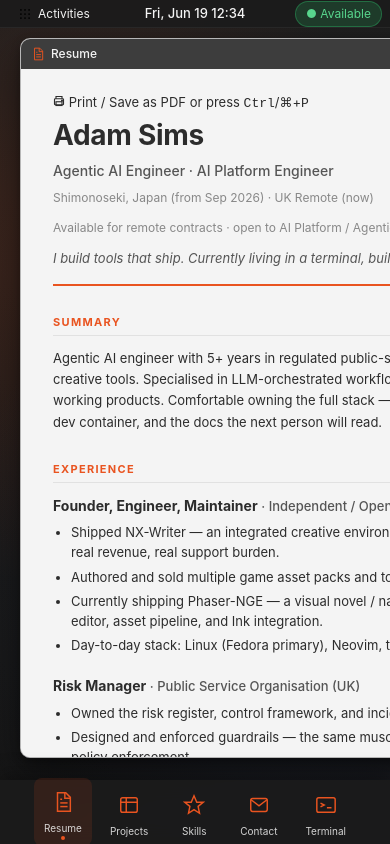
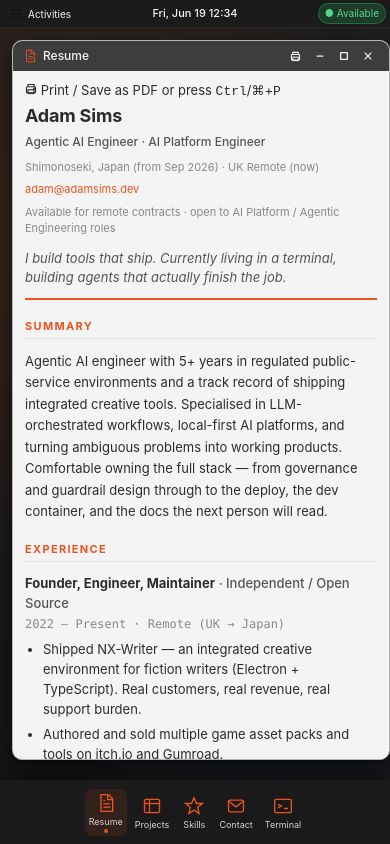
Before and after one commit to adam85sims/adamsimsDOTdev, a plain HTML site: page index.html in a window 390 px wide. Drawn offline with Linux system fonts and the light colour scheme.

Commit message:
feat: add responsive CSS layout, viewport-constrained window sizing, and GitHub Pages deployment workflow

```diff
--- /dev/null
+++ b/css/responsive.css
@@ -0,0 +1,95 @@
+/* Mobile / small-screen responsive overrides.
+   Cap window sizes to viewport so overlays fit on the screen,
+   tighten content padding, and shrink chrome. */
+
+@media (max-width: 820px) {
+  /* ---- Windows: never overflow the viewport ---- */
+  .window {
+    max-width: calc(100vw - 12px);
+    max-height: calc(100vh - var(--topbar-h) - var(--dock-h) - 12px);
+    min-width: 240px;
+  }
+
+  /* ---- Resume app ---- */
+  .resume { padding: 14px 16px; }
+  .resume-name { font-size: 20px; }
+  .resume-title { font-size: 12px; }
+  .resume-meta { gap: 6px 12px; font-size: 11px; }
+  .resume-section { margin: 18px 0; }
+  .exp-head { flex-direction: column; align-items: flex-start; gap: 2px; }
+  .exp-role { font-size: 13px; }
+  .skill-grid { grid-template-columns: 1fr; }
+
+  /* ---- Projects app ---- */
+  .projects {
+    padding: 10px;
+    grid-template-columns: 1fr;
+  }
+  .project-card { padding: 10px 12px; }
+  .project-head { flex-direction: column; gap: 4px; }
+  .project-name { font-size: 14px; }
+
+  /* ---- Skills app ---- */
+  .skills {
+    padding: 10px;
+    grid-template-columns: 1fr;
+  }
+  .skill-card { padding: 10px; }
+
+  /* ---- About app ---- */
+  .about { padding: 14px 16px; }
+  .about h2 { font-size: 18px; }
+
+  /* ---- Contact app ---- */
+  .contact { padding: 14px 16px; }
+  .contact-row { grid-template-columns: 1fr; gap: 2px; padding: 8px 0; }
+  .contact-label { font-size: 10px; }
+
+  /* ---- Terminal ---- */
+  .terminal { font-size: 12px; }
+  .terminal-output { padding: 8px 10px; }
+  .terminal-input-line { padding: 0 10px 10px; }
+
+  /* ---- Dock: compact ---- */
+  .dock { gap: 4px; padding: 4px 6px; }
+  .dock-item { min-width: 40px; padding: 4px 6px; }
+  .dock-item-icon { width: 26px; height: 26px; }
+  .dock-item-icon svg { width: 20px; height: 20px; }
+  .dock-item-label { font-size: 9px; }
+
+  /* ---- Top bar: compact ---- */
+  .topbar { padding: 0 4px; }
+  .topbar-center { font-size: 11px; }
+  .topbar-pill { font-size: 10px; padding: 2px 6px; }
+  .topbar-activities { font-size: 10px; padding: 2px 6px; }
+  .topbar-activities svg { width: 12px; height: 12px; }
+
+  /* ---- Desktop icons: compact ---- */
+  .desktop-icons {
+    grid-template-columns: repeat(auto-fill, 68px);
+    grid-auto-rows: 74px;
+    gap: 4px;
+    padding: 8px;
+  }
+  .desktop-icon { padding: 4px 2px; }
+  .desktop-icon-img { width: 36px; height: 36px; }
+  .desktop-icon-img svg { width: 18px; height: 18px; }
+  .desktop-icon-label { font-size: 9px; max-width: 64px; }
+}
+
+@media (max-width: 480px) {
+  /* Very narrow screens: reduce min-height on windows */
+  .window { min-height: 140px; }
+
+  /* Even tighter content */
+  .resume { padding: 10px 12px; }
+  .resume-name { font-size: 18px; }
+  .resume-header { padding-bottom: 10px; margin-bottom: 16px; }
+
+  .projects { padding: 8px; }
+  .about { padding: 10px 12px; }
+  .contact { padding: 10px 12px; }
+
+  .dock-item { min-width: 34px; padding: 3px 4px; }
+  .dock-item-icon { width: 22px; height: 22px; }
+}
--- a/js/bundle.css
+++ b/js/bundle.css
@@ -974,3 +974,100 @@
     font-size: 10px;
   }
 }
+
+/* ========== responsive.css ========== */
+/* Mobile / small-screen responsive overrides.
+   Cap window sizes to viewport so overlays fit on the screen,
+   tighten content padding, and shrink chrome. */
+
+@media (max-width: 820px) {
+  /* ---- Windows: never overflow the viewport ---- */
+  .window {
+    max-width: calc(100vw - 12px);
+    max-height: calc(100vh - var(--topbar-h) - var(--dock-h) - 12px);
+    min-width: 240px;
+  }
+
+  /* ---- Resume app ---- */
+  .resume { padding: 14px 16px; }
+  .resume-name { font-size: 20px; }
+  .resume-title { font-size: 12px; }
+  .resume-meta { gap: 6px 12px; font-size: 11px; }
+  .resume-section { margin: 18px 0; }
+  .exp-head { flex-direction: column; align-items: flex-start; gap: 2px; }
+  .exp-role { font-size: 13px; }
+  .skill-grid { grid-template-columns: 1fr; }
+
+  /* ---- Projects app ---- */
+  .projects {
+    padding: 10px;
+    grid-template-columns: 1fr;
+  }
+  .project-card { padding: 10px 12px; }
+  .project-head { flex-direction: column; gap: 4px; }
+  .project-name { font-size: 14px; }
+
+  /* ---- Skills app ---- */
+  .skills {
+    padding: 10px;
+    grid-template-columns: 1fr;
+  }
+  .skill-card { padding: 10px; }
+
+  /* ---- About app ---- */
+  .about { padding: 14px 16px; }
+  .about h2 { font-size: 18px; }
+
+  /* ---- Contact app ---- */
+  .contact { padding: 14px 16px; }
+  .contact-row { grid-template-columns: 1fr; gap: 2px; padding: 8px 0; }
+  .contact-label { font-size: 10px; }
+
+  /* ---- Terminal ---- */
+  .terminal { font-size: 12px; }
+  .terminal-output { padding: 8px 10px; }
+  .terminal-input-line { padding: 0 10px 10px; }
+
+  /* ---- Dock: compact ---- */
+  .dock { gap: 4px; padding: 4px 6px; }
+  .dock-item { min-width: 40px; padding: 4px 6px; }
+  .dock-item-icon { width: 26px; height: 26px; }
+  .dock-item-icon svg { width: 20px; height: 20px; }
+  .dock-item-label { font-size: 9px; }
+
+  /* ---- Top bar: compact ---- */
+  .topbar { padding: 0 4px; }
+  .topbar-center { font-size: 11px; }
+  .topbar-pill { font-size: 10px; padding: 2px 6px; }
+  .topbar-activities { font-size: 10px; padding: 2px 6px; }
+  .topbar-activities svg { width: 12px; height: 12px; }
+
+  /* ---- Desktop icons: compact ---- */
+  .desktop-icons {
+    grid-template-columns: repeat(auto-fill, 68px);
+    grid-auto-rows: 74px;
+    gap: 4px;
+    padding: 8px;
+  }
+  .desktop-icon { padding: 4px 2px; }
+  .desktop-icon-img { width: 36px; height: 36px; }
+  .desktop-icon-img svg { width: 18px; height: 18px; }
+  .desktop-icon-label { font-size: 9px; max-width: 64px; }
+}
+
+@media (max-width: 480px) {
+  /* Very narrow screens: reduce min-height on windows */
+  .window { min-height: 140px; }
+
+  /* Even tighter content */
+  .resume { padding: 10px 12px; }
+  .resume-name { font-size: 18px; }
+  .resume-header { padding-bottom: 10px; margin-bottom: 16px; }
+
+  .projects { padding: 8px; }
+  .about { padding: 10px 12px; }
+  .contact { padding: 10px 12px; }
+
+  .dock-item { min-width: 34px; padding: 3px 4px; }
+  .dock-item-icon { width: 22px; height: 22px; }
+}
--- a/js/bundle.js
+++ b/js/bundle.js
@@ -158,14 +158,20 @@
     const el = document.createElement("div");
     el.className = "window";
     el.dataset.id = id;
-    el.style.width = `${width}px`;
-    el.style.height = `${height}px`;
 
-    // Position with cascade
+    // Cap window dimensions to the available viewport so mobile users
+    // never get an overlay that overflows the screen.
     const layerRect = layer.getBoundingClientRect();
+    const pad = 12;
+    const cappedW = Math.min(width, layerRect.width - pad);
+    const cappedH = Math.min(height, layerRect.height - pad);
+    el.style.width = `${cappedW}px`;
+    el.style.height = `${cappedH}px`;
+
+    // Position with cascade, using the capped dimensions
     const cascade = (windows.size % 8) * 28;
-    const left = x ?? Math.max(20, (layerRect.width - width) / 2 + cascade - 80);
-    const top = y ?? Math.max(10, (layerRect.height - height) / 2 + cascade - 60);
+    const left = x ?? Math.max(pad, (layerRect.width - cappedW) / 2 + cascade - 80);
+    const top = y ?? Math.max(pad, (layerRect.height - cappedH) / 2 + cascade - 60);
     el.style.left = `${left}px`;
     el.style.top = `${top}px`;
 
```
Also changed, not shown: index.html (+0 -5 lines), js/wm.js (+11 -5 lines), .brain/map.json (added), 4 other files.
